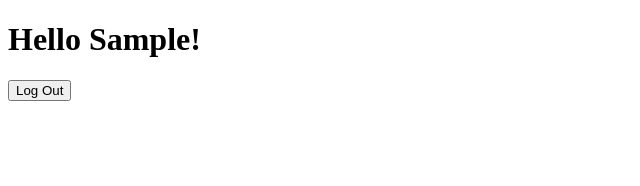
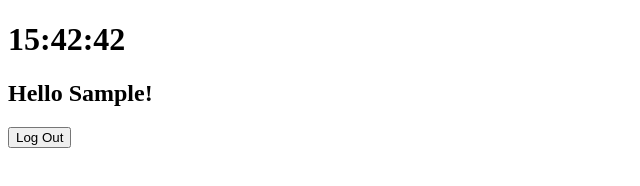
Before and after one commit to kangkyeongseo/momentum, a plain HTML site: page index.html in a window 1280 px wide. Both pictures are taken after typing "Sample" into the empty fields and a click on the button "Log In". Shown: the whole page, without its empty margins (0-640 px from the left). Drawn offline with Linux system fonts and the light colour scheme.

Commit message:
Created Clock

```diff
--- a/index.html
+++ b/index.html
@@ -4,10 +4,11 @@
     <meta charset="UTF-8" />
     <meta http-equiv="X-UA-Compatible" content="IE=edge" />
     <meta name="viewport" content="width=device-width, initial-scale=1.0" />
-    <link rel="stylesheet" href="style.css" />
+    <link rel="stylesheet" href="css/style.css" />
     <title>Document</title>
   </head>
   <body>
+    <h1 class="clock"></h1>
     <form class="login-form hidden">
       <input
         required
@@ -18,9 +19,10 @@
       <button class="login-btn">Log In</button>
     </form>
     <div class="greeting hidden">
-      <h1></h1>
+      <h2></h2>
       <button class="logout-btn">Log Out</button>
     </div>
   </body>
-  <script src="app.js"></script>
+  <script src="js/greeting.js"></script>
+  <script src="js/clock.js"></script>
 </html>
--- /dev/null
+++ b/js/clock.js
@@ -0,0 +1,12 @@
+const clock = document.querySelector(".clock");
+
+function getTime() {
+    const date = new Date();
+    const hours =  date.getHours().toString().padStart(2,"0");
+    const minutes = date.getMinutes().toString().padStart(2,"0");
+    const seconds = date.getSeconds().toString().padStart(2,"0");
+    clock.innerText =`${hours}:${minutes}:${seconds}`;
+};
+
+getTime();
+setInterval(getTime, 1000);
--- a/app.js
+++ b/js/greeting.js
@@ -1,7 +1,7 @@
 const loginForm = document.querySelector(".login-form");
 const loginInput = loginForm.querySelector("input");
 const greeting = document.querySelector(".greeting");
-const greetingTitle = greeting.querySelector("h1");
+const greetingTitle = greeting.querySelector("h2");
 const logoutBtn = greeting.querySelector("button");
 
 const HIDDEN_CLASSNAME = "hidden";
```
Also changed, not shown: css/style.css (renamed from style.css), 1 other file.
